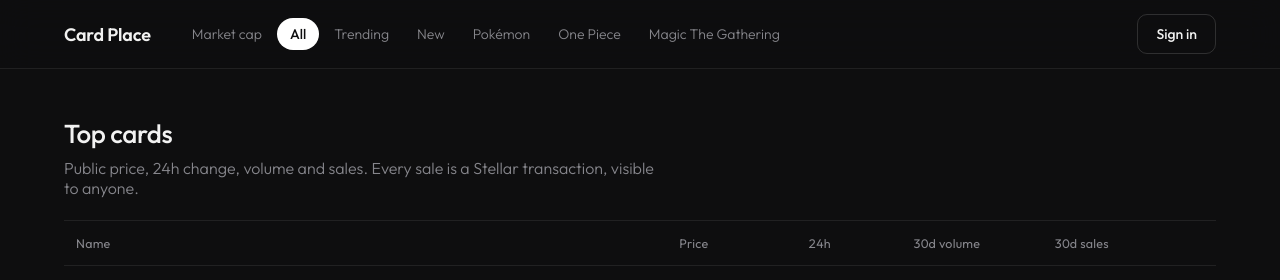
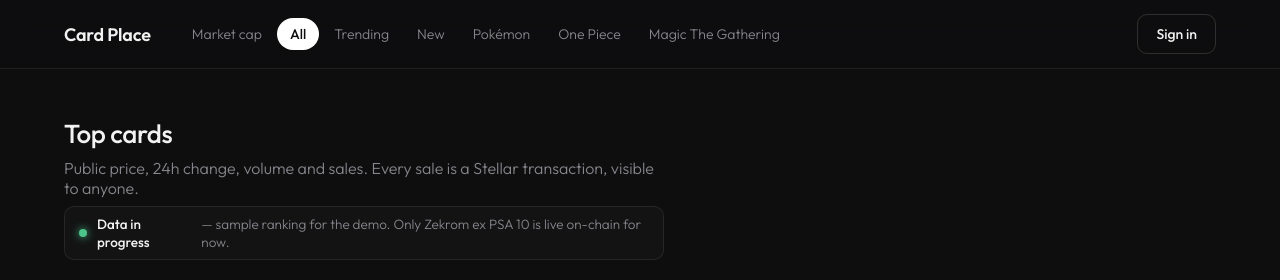
Before and after one commit to Lothinnt/card-place-stellar, a plain HTML site: page demo-web-page/index.html in a window 1280 px wide. Shown: the top 280 px of the page. Drawn offline with Linux system fonts and the light colour scheme; no server answers.

Commit message:
Web: 'data in progress' notice on the Top cards ranking

```diff
--- a/demo-web-page/index.html
+++ b/demo-web-page/index.html
@@ -36,6 +36,7 @@
       <div class="seg" id="cap-bar" hidden><div id="cap-view"><button data-view="tcg" class="active">By TCG</button><button data-view="cards">By Card</button></div></div>
       <h1 id="market-title">Top cards</h1>
       <p class="muted" id="market-sub">Public price, 24h change, volume and sales. Every sale is a Stellar transaction, visible to anyone.</p>
+      <p class="notice" id="market-notice"><i></i><b>Data in progress</b> — sample ranking for the demo. Only Zekrom ex PSA 10 is live on-chain for now.</p>
     </div>
 
       <div class="ov" id="overview" hidden>
--- a/demo-web-page/styles.css
+++ b/demo-web-page/styles.css
@@ -370,3 +370,8 @@ body.wide .page, body.wide .nav-inner { max-width: 1560px; }
 .table-wrap#cap-grid, .ov .table-wrap { overflow-x: auto; }
 .cap-filter { margin-bottom: 16px; }
 .cap-filter[hidden] { display: none; }
+
+/* the ranking is sample data: say it */
+.notice { display: inline-flex; align-items: center; gap: 10px; margin-top: 14px; padding: 8px 14px; border-radius: 10px; border: 1px solid var(--line); background: #131314; color: var(--muted); font-size: 13.5px; }
+.notice b { color: var(--text); font-weight: 500; }
+.notice i { width: 8px; height: 8px; border-radius: 50%; background: #4cc38a; box-shadow: 0 0 8px #4cc38a; flex: none; }
```
